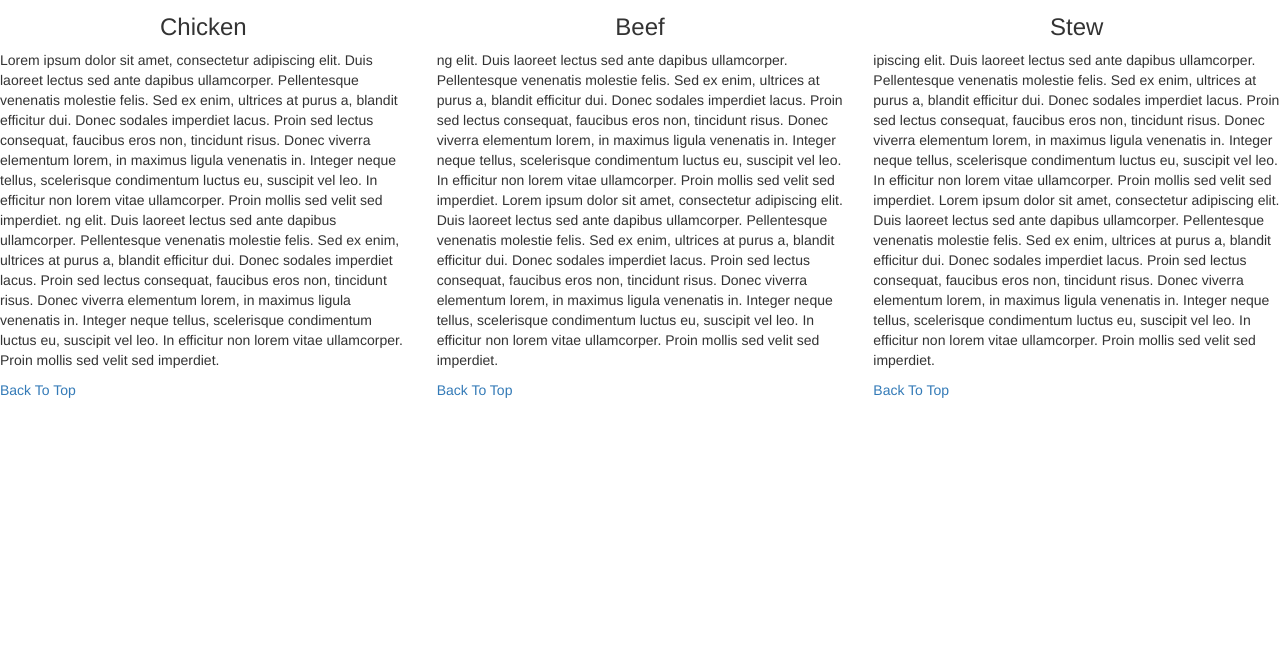
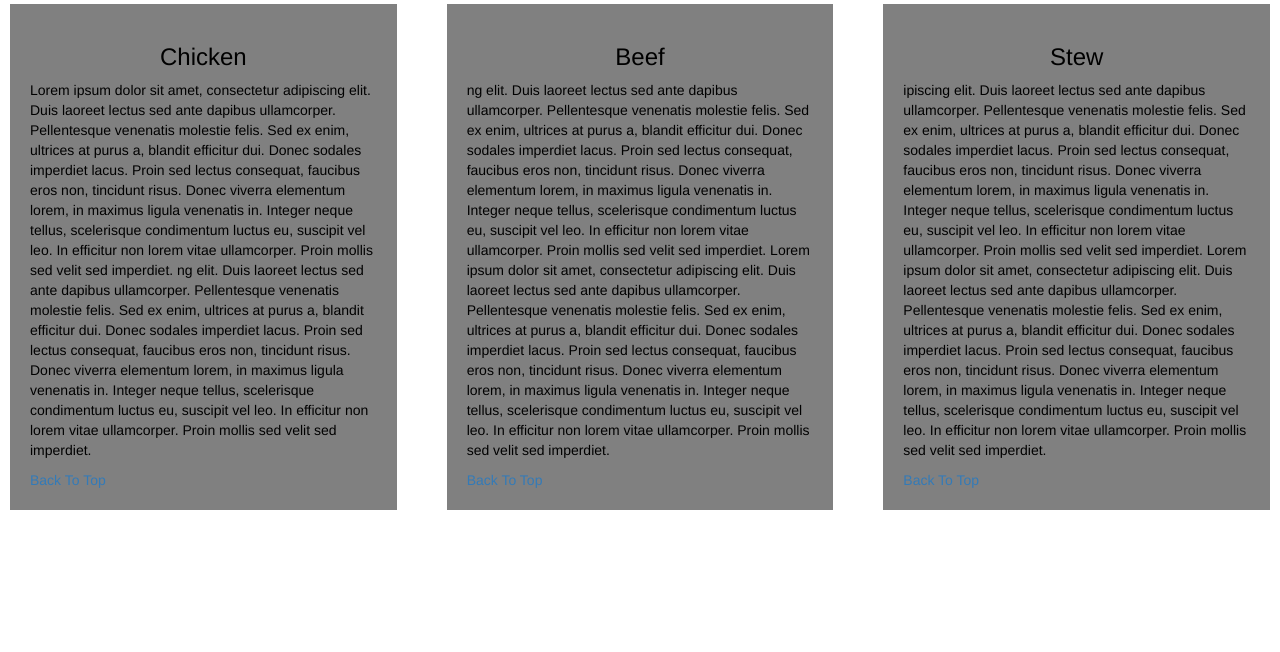
Before and after one commit to Abh1shekSingh/Coursera_Solution, a plain HTML site: page module3-solution/index.html in a window 1280 px wide. Shown: the part 148-800 px from the top of the page. Drawn offline with nearby package versions, Linux system fonts and the light colour scheme.

Commit message:
Update index.html

```diff
--- a/module3-solution/index.html
+++ b/module3-solution/index.html
@@ -7,7 +7,7 @@
 <link rel="stylesheet" href="https://maxcdn.bootstrapcdn.com/bootstrap/3.3.7/css/bootstrap.min.css" integrity="sha384-BVYiiSIFeK1dGmJRAkycuHAHRg32OmUcww7on3RYdg4Va+PmSTsz/K68vbdEjh4u" crossorigin="anonymous">
 <!-- Optional theme -->
 <link rel="stylesheet" href="https://maxcdn.bootstrapcdn.com/bootstrap/3.3.7/css/bootstrap-theme.min.css" integrity="sha384-rHyoN1iRsVXV4nD0JutlnGaslCJuC7uwjduW9SVrLvRYooPp2bWYgmgJQIXwl/Sp" crossorigin="anonymous">
-  <link rel="stylesheet" href="css/styles.css">
+  <link rel="stylesheet" href="CSS/style.css">
   <title>Module 3 Solution</title>
 </head>
 <body>
```
